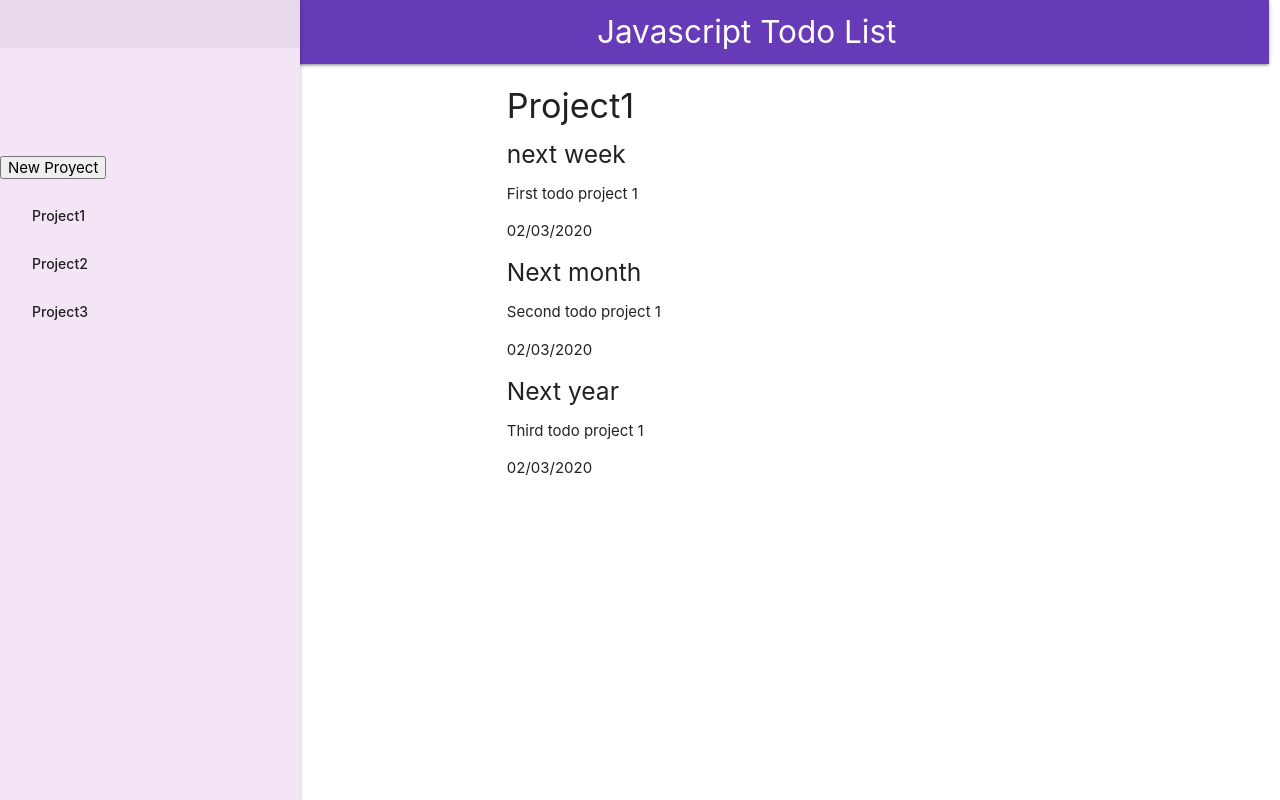
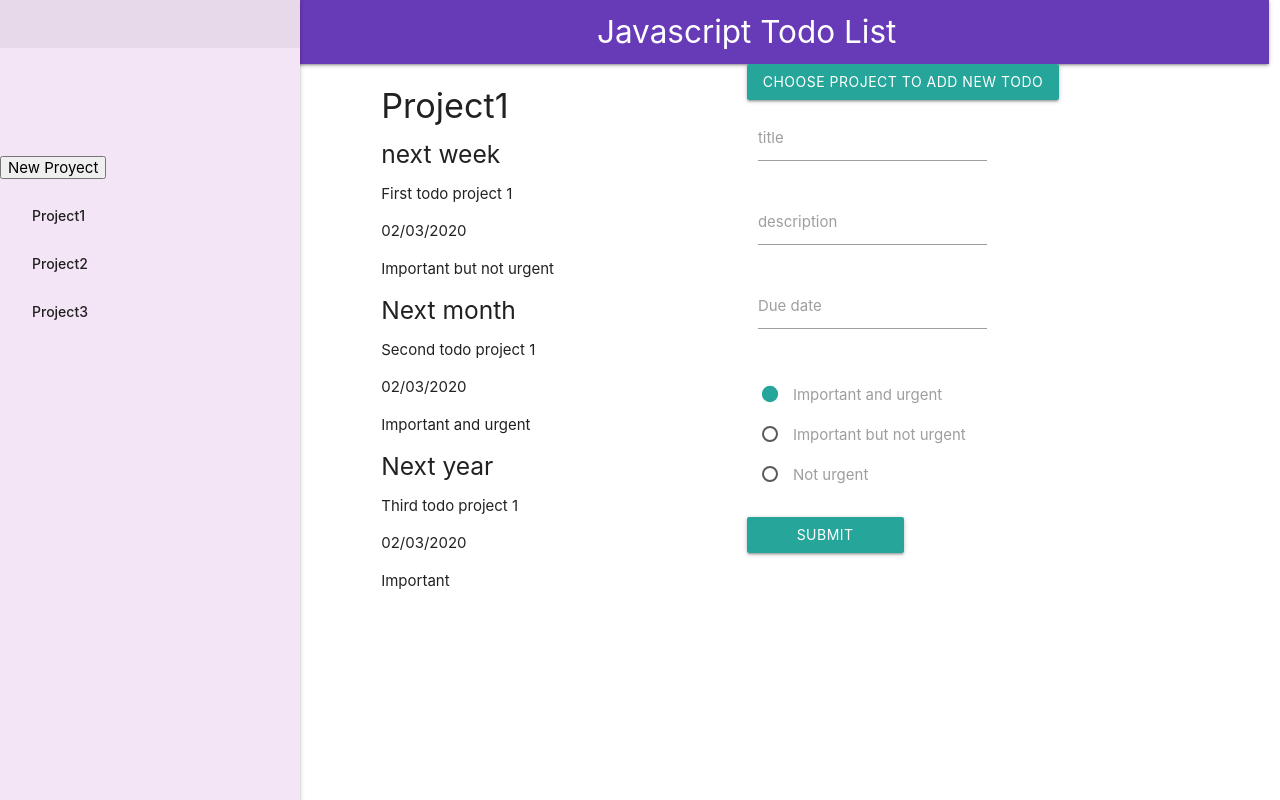
Before and after one commit to gonjavi/JavascriptTodoList, a website built with webpack: page dist/index.html in a window 1280 px wide. Both pictures are taken after a click on the item "Project1". Built offline with nearby package versions, Linux system fonts and the light colour scheme.

Commit message:
method to create todo

```diff
--- a/src/index.js
+++ b/src/index.js
@@ -5,6 +5,11 @@ import { projectsModule } from './modules/projects';
 document.addEventListener('DOMContentLoaded', function() {
   var date = document.querySelector('.datepicker');
   var instances = M.Datepicker.init(date, {});
+  console.log(date);
+});
+document.addEventListener('DOMContentLoaded', function() {
+  var chooseproject = document.querySelectorAll('.dropdown-trigger');
+  var instances = M.Dropdown.init(chooseproject, []);
 });
 
 document.getElementById('addpro').onclick = () => {
@@ -72,13 +77,43 @@ function todos(index) {
 
     let p1 = document.createElement('p');
     let p2 = document.createElement('p');
+    let p3 = document.createElement('p');
     p1.innerHTML = todos[i].description;
     p2.innerHTML = todos[i].duedate;
+    p3.innerHTML = todos[i].priority;
     todoInfo.appendChild(title);
     todoInfo.appendChild(p1);
     todoInfo.appendChild(p2);
+    todoInfo.appendChild(p3);
 
     showtodos.appendChild(todoInfo);
 
   }
 }
+
+
+// list of projects dropdown
+
+ let proclist = document.getElementById('dropdown1');
+ projectLisLi();
+
+function projectLisLi() {
+
+ for (let i=0; i < proyectos.length; i++){
+  let li = document.createElement('li');
+  //li.innerHTML = 'Project'+i;
+  let a = document.createElement('a');
+  a.innerHTML = 'Project'+i;
+  li.appendChild(a);
+  proclist.appendChild(li);
+ }
+}
+
+
+// create a todo
+
+document.getElementById('submit').onclick = () => {
+
+}
+
+projectsModule.addNewTodo(2, 'Todo Good', 'very good', '12/04/2020', 'Important');
--- a/src/modules/addTodos.js
+++ b/src/modules/addTodos.js
@@ -1,4 +1,4 @@
-export default function addTodos() {
+export default function addTodosForm() {
   const addpro = document.createElement('div');
   addpro.className = 'container';
   addpro.innerHTML = `
--- a/src/modules/projects.js
+++ b/src/modules/projects.js
@@ -7,17 +7,20 @@ let projectsModule = (function(){
         {
           title: 'next week',
           description: 'First todo project 1',
-          duedate: '02/03/2020'
+          duedate: '02/03/2020',
+          priority: 'Important but not urgent'
         },
         {
           title: 'Next month',
           description: 'Second todo project 1',
-          duedate: '02/03/2020'
+          duedate: '02/03/2020',
+          priority: 'Important and urgent'
         },
         {
           title: 'Next year',
           description: 'Third todo project 1',
-          duedate: '02/03/2020'
+          duedate: '02/03/2020',
+          priority: 'Important'
         }
       ]
     },
@@ -27,7 +30,8 @@ let projectsModule = (function(){
         {
           title: 'Todo 1 P2',
           description: 'First todo Project 2',
-          duedate: '02/03/2020'
+          duedate: '02/03/2020',
+          priority: 'Important'
         }
       ]
     },
@@ -37,7 +41,8 @@ let projectsModule = (function(){
         {
           title: 'Todo 1 P3',
           description: 'First todo Project 3',
-          duedate: '02/03/2020'
+          duedate: '02/03/2020',
+          priority: 'Important and urgent'
         }
       ]
     },
@@ -62,11 +67,18 @@ let projectsModule = (function(){
       let todos = {};
       todos = myprojects[projectparent].todos;
 
-      //console.log(todos);
       return todos;
     },
-    addNewTodo: function() {
+    addNewTodo: function(project, title, description, duedate, priority) {
+      var newTodo = { };
+      newTodo.title = title;
+      newTodo.description = description;
+      newTodo.duedate = duedate;
+      newTodo.priority = priority;
 
+      myprojects[project];
+      myprojects.push(newTodo);
+      console.log(myprojects);
     }
   }
 
```
Also changed, not shown: dist/index.html, dist/main.js.
